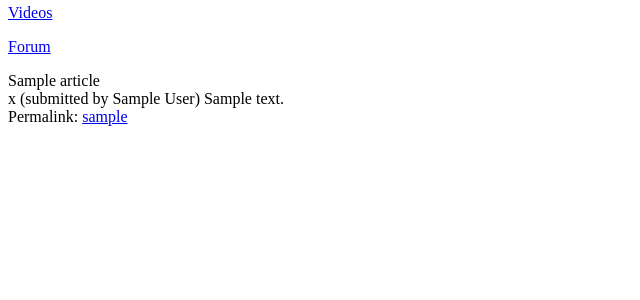
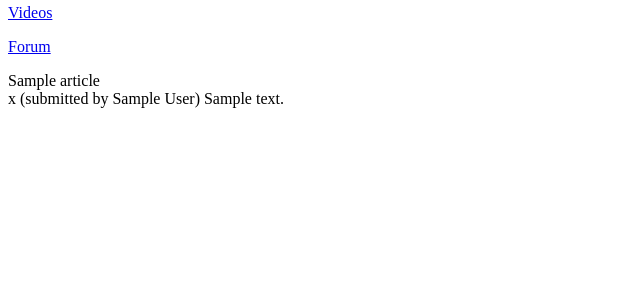
Before and after one commit to agmenut/sabotage2_revamp, a Flask app: template haxorbb/templates/article.html in a window 1280 px wide. Shown: the part 324-624 px from the top of the page, without its empty margins (0-640 px from the left). Run offline with Flask 2, Linux system fonts and the light colour scheme; the template is opened without the code that fills it: most values are stand-ins (such as "Sample title", 1, 10 or a date in 2020); parts of the project's set-up code (start-up, migrations or seed data) failed here and were passed over.

Commit message:
Better individual article handling.

```diff
--- a/haxorbb/templates/article.html
+++ b/haxorbb/templates/article.html
@@ -20,12 +20,9 @@
 
             <article>
                 <div class="headline">{{ article.title }}</div>
-        <time datetime="{{ article.datestamp }}" pubdate="pubdate">{{ article.datestamp }}</time>
+                <time datetime="{{ article.datestamp }}" pubdate="pubdate">{{ article.datestamp }}</time>
                 (submitted by <span class="submitter">{{ article.author }}</span>)
                     {{ article.content | safe }}
-                <footer>
-                    Permalink: <a href="{{  article.slug }}">{{ article.slug }}</a>
-                </footer>
             </article>
 
 </div> <!-- close Content div -->
--- a/haxorbb/templates/index.html
+++ b/haxorbb/templates/index.html
@@ -42,7 +42,7 @@
                     (submitted by <span class="submitter">{{ article.author }}</span>)
                     {{ article.content | safe }}
                     <footer>
-                        Permalink: <a href="{{  article.slug }}">{{ article.slug }}</a>
+                        Permalink: <a href="{{  url_for('get_article', article=article.slug) }}">{{ article.slug }}</a>
                     </footer>
                 </article>
 
```
